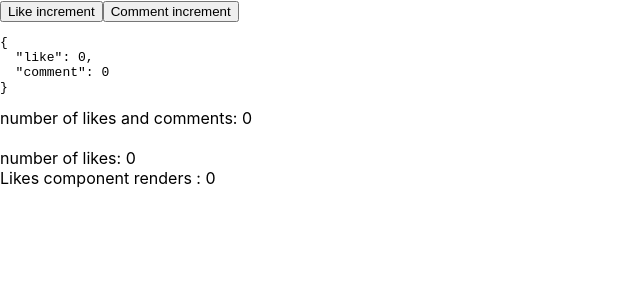
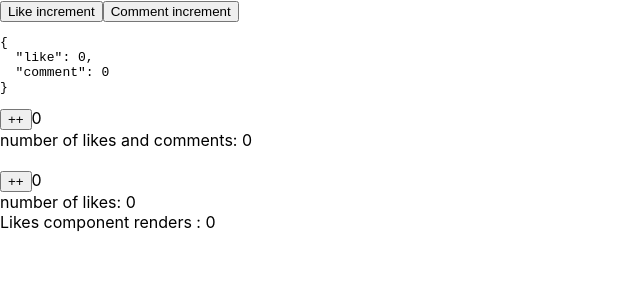
Before and after one commit to ston0538/react-hooks, a React (Create React App) app: page / in a window 1280 px wide. Shown: the top 300 px of the page, without its empty margins (0-640 px from the left). Built offline with nearby package versions, Linux system fonts and the light colour scheme.

Commit message:
Mobx Class Store

```diff
--- a/src/App.js
+++ b/src/App.js
@@ -1,5 +1,5 @@
 import React, { useState, useContext } from "react";
-import { useLocalStore, useObserver } from "mobx-react";
+import { useLocalStore, useObserver, observer } from "mobx-react";
 import { DataContext } from "./context/DataContext";
 import { LikesAndComments } from "./components/LikesAndComments";
 import { Likes } from "./components/Likes";
@@ -26,7 +26,7 @@ const StoreProvider = ({ children }) => {
   }));
   return <DataContext.Provider value={store}>{children}</DataContext.Provider>;
 };
-const App = () => {
+const App = observer(() => {
   return (
     <StoreProvider>
       <Form />
@@ -35,6 +35,6 @@ const App = () => {
       <Likes />
     </StoreProvider>
   );
-};
+});
 
 export default App;
--- a/src/components/Likes.js
+++ b/src/components/Likes.js
@@ -1,13 +1,17 @@
 import React, { useContext, useRef } from "react";
 import { DataContext } from "../context/DataContext";
 import { useObserver, useLocalStore } from "mobx-react";
+import { CounterStoreContext } from "../store/CountStore";
 
 export const Likes = React.memo(() => {
   const store = useContext(DataContext);
   const renders = useRef(0);
+  const countStore = useContext(CounterStoreContext);
   // console.log(store);
   return useObserver(() => (
     <div>
+      <button onClick={() => countStore.count++}>++</button>
+      {countStore.count}
       <div>number of likes: {store.data.like}</div>
       <div>Likes component renders : {renders.current++}</div>
       {/* {store.bugs.map((bug) => (
--- a/src/components/LikesAndComments.js
+++ b/src/components/LikesAndComments.js
@@ -1,13 +1,19 @@
 import React, { useContext } from "react";
 import { DataContext } from "../context/DataContext";
 import { useObserver } from "mobx-react";
+import { CounterStoreContext } from "../store/CountStore";
 
 export const LikesAndComments = () => {
   const store = useContext(DataContext);
 
+  const countStore = useContext(CounterStoreContext);
   return useObserver(() => (
     <div>
-      number of likes and comments: {store.data.like + store.data.comment}
+      <button onClick={() => countStore.count++}>++</button>
+      {countStore.count}
+      <div>
+        number of likes and comments: {store.data.like + store.data.comment}
+      </div>
     </div>
   ));
 };
--- /dev/null
+++ b/src/store/CountStore.js
@@ -0,0 +1,10 @@
+import { observable, decorate } from "mobx";
+import { createContext } from "react";
+class CounterStore {
+  count = 0;
+}
+
+decorate(CounterStore, {
+  count: observable,
+});
+export const CounterStoreContext = createContext(new CounterStore());
```
